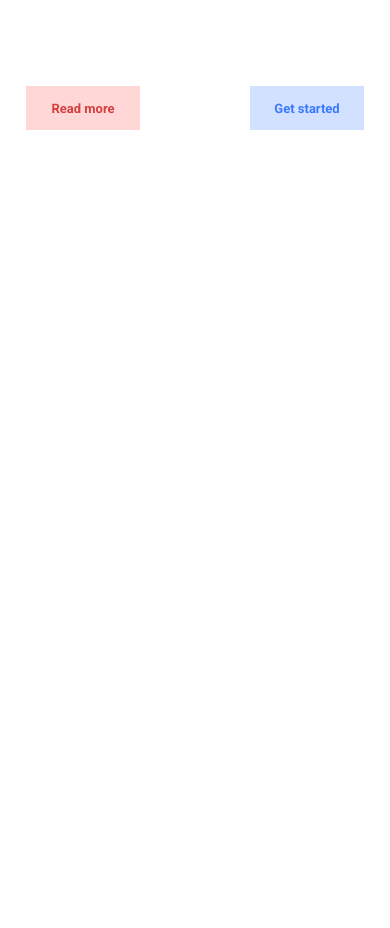
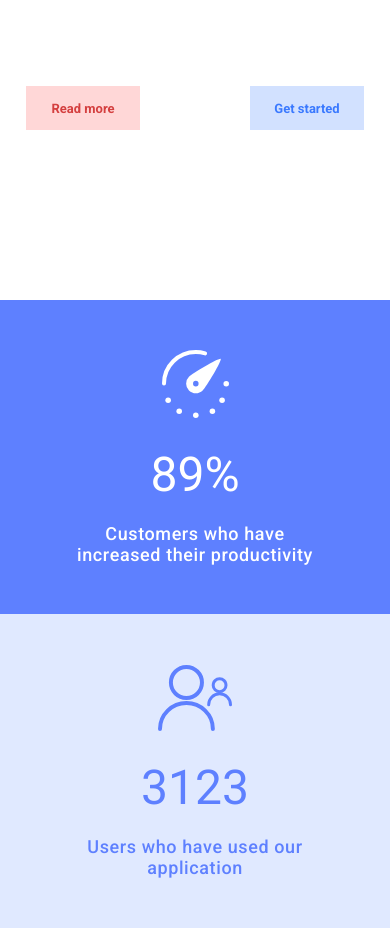
Before and after one commit to gitTestLessons/pixcoDoc, a plain HTML site: page index.html in a window 390 px wide. Shown: the part 843-1771 px from the top of the page. Before the commit the page ends 1143 px from the top, so only its background shows below. Drawn offline with Linux system fonts and the light colour scheme.

Commit message:
onef commit

```diff
--- a/index.html
+++ b/index.html
@@ -10,6 +10,7 @@
     <link rel="stylesheet" href="styles/main.css">
 </head>
 <body>
+    <!--Featires-->
     <div class="features">
         <div class="container">
             <div class="title">
@@ -44,5 +45,26 @@
             </div>
         </div>
     </div>
+    <!--Status-->
+    <div class="status">
+        <div class="container">
+            <div class="stat-inner">
+                <div class="stat-left">
+                    <img src="img/imgLeft.svg" alt="icon left">
+                    <p>89%</p>
+                    <p>Customers who have increased their productivity</p>
+                </div>
+                <div class="stat-right">
+                    <img src="img/imgRight.svg" alt="icon right">
+                    <p>3123</p>
+                    <p>Users who have used our application</p>
+                </div>
+            </div>
+        </div>
+    </div>
+     <!--Blog-->
+     <div class="blog">
+
+     </div>
 </body>
 </html>
--- a/styles/main.css
+++ b/styles/main.css
@@ -85,3 +85,75 @@ padding: 170px 0px;
     background: rgb(210, 225, 255);
     color: rgb(58, 121, 255);
 }
+
+/*Status*/
+.status {
+    background: linear-gradient(90deg, rgb(94, 128, 255) 50%, rgb(224, 233, 255) 0%);
+}
+
+.status p {
+    margin: 0;
+}
+.status img{
+    margin-bottom: 24px;
+}
+.stat-inner {
+    display: flex;
+    padding: 70px;
+}
+.stat-left {
+    padding-right: 90px;
+    text-align: right;
+    width: 50%;
+    color: rgb(255, 255, 255);
+}
+.stat-right {
+    padding-left: 90px;
+    width: 50%;
+    color: rgb(94, 128, 255);
+}
+
+.stat-inner p:nth-child(2){
+    font-size: 48px;
+    margin-bottom: 20px;
+}
+.stat-inner p:nth-child(3){
+    font-size: 18px;
+    font-weight: 500;
+    max-width: 260px;
+    letter-spacing: 0.6px;
+}
+
+.stat-left p:nth-child(3){
+    margin: 0 0 0 auto;
+}
+
+/*Blog*/
+
+
+@media screen and (max-width:700px){
+    .status {
+    background: linear-gradient(180deg, rgb(94, 128, 255) 50%, rgb(224, 233, 255) 0%);
+    }
+    .stat-inner{
+        flex-direction: column;
+        padding: 50px;
+    }
+    .stat-left{
+        text-align: center;
+        margin: 0 auto;
+        padding-right: 0;
+        padding-bottom: 50px;
+        width: 100%;
+    }
+    .stat-right{
+        text-align: center;
+        margin: 0 auto;
+        padding-left: 0;
+        padding-top: 50px;
+        width: 100%;
+    }
+    .stat-left p:nth-child(3), .stat-right p:nth-child(3){
+        margin: 0 auto;
+    }
+}
```
Also changed, not shown: img/imgLeft.svg (added), img/imgRight.svg (added).
